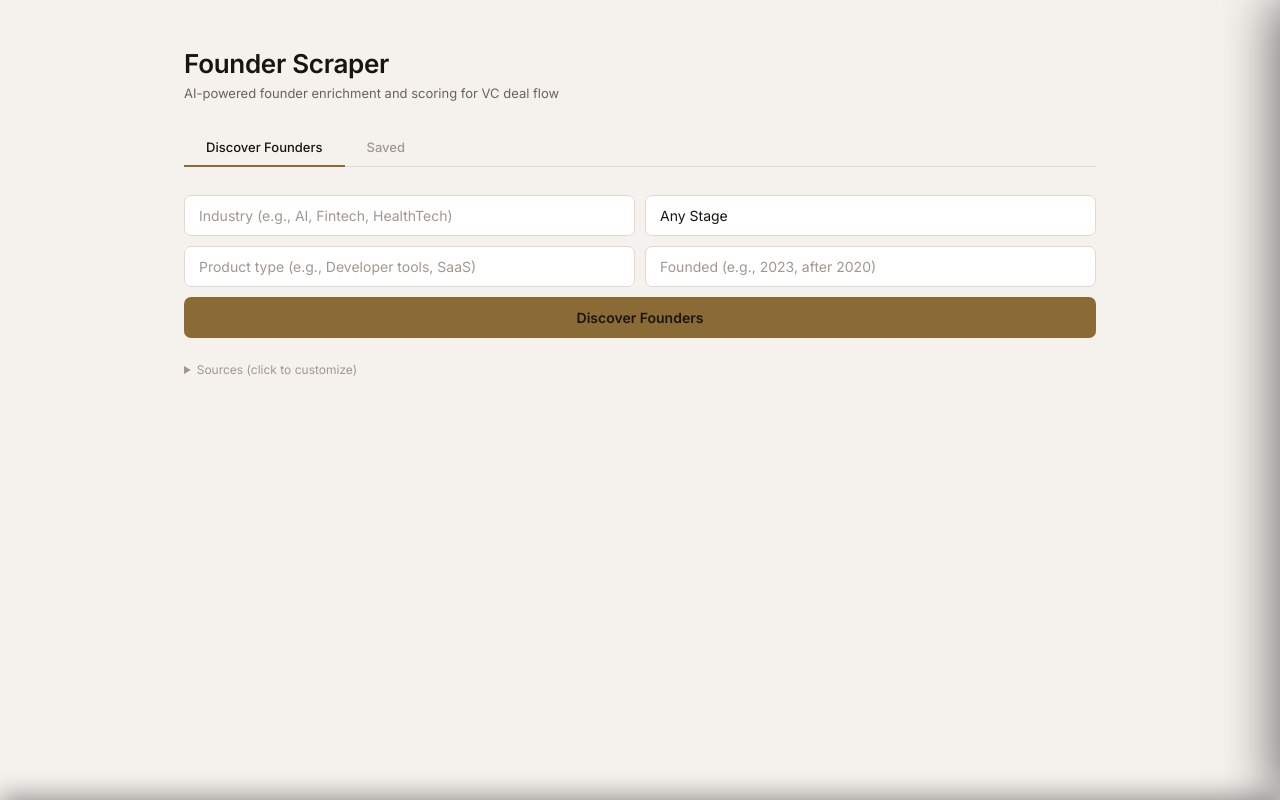
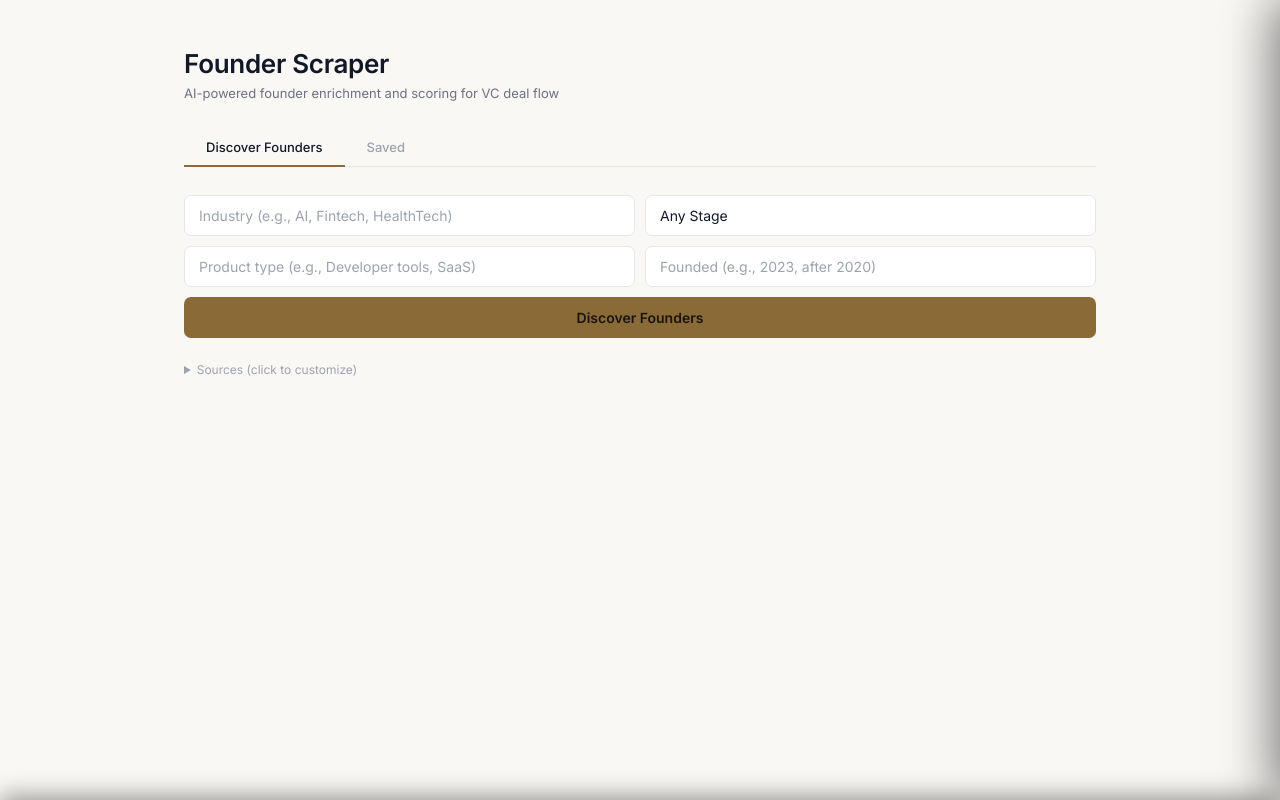
Before and after one commit to joyjcai88-collab/founder-scraper, a FastAPI app: page / in a window 1280 px wide. Run offline with FastAPI, Linux system fonts and the light colour scheme; data that the repository does not hold is empty.

Commit message:
Use cream background with neutral gray borders
Keep warm cream page bg (#FAF8F5), white card surfaces, but switch
borders/grays to standard neutral palette instead of warm-toned.

Co-Authored-By: Claude Sonnet 4.6 <noreply@anthropic.com>

```diff
--- a/templates/index.html
+++ b/templates/index.html
@@ -9,15 +9,15 @@
   <link href="https://fonts.googleapis.com/css2?family=Inter:wght@400;500;600;700&display=swap" rel="stylesheet">
   <style>
     :root {
-      --bg-base:      #F5F2ED;
+      --bg-base:      #FAF8F5;
       --bg-surface:   #FFFFFF;
-      --bg-elevated:  #EDEAE4;
+      --bg-elevated:  #F4F4F4;
       --bg-input:     #FFFFFF;
-      --border:       #E0D9D0;
-      --border-hi:    #CCC4B8;
-      --fg:           #18150F;
-      --fg-muted:     #6B6358;
-      --fg-subtle:    #A09890;
+      --border:       #E5E7EB;
+      --border-hi:    #D1D5DB;
+      --fg:           #111827;
+      --fg-muted:     #6B7280;
+      --fg-subtle:    #9CA3AF;
       --accent:       #8B6B35;
       --accent-hi:    #7A5C28;
       --accent-dim:   rgba(139,107,53,0.10);
```
